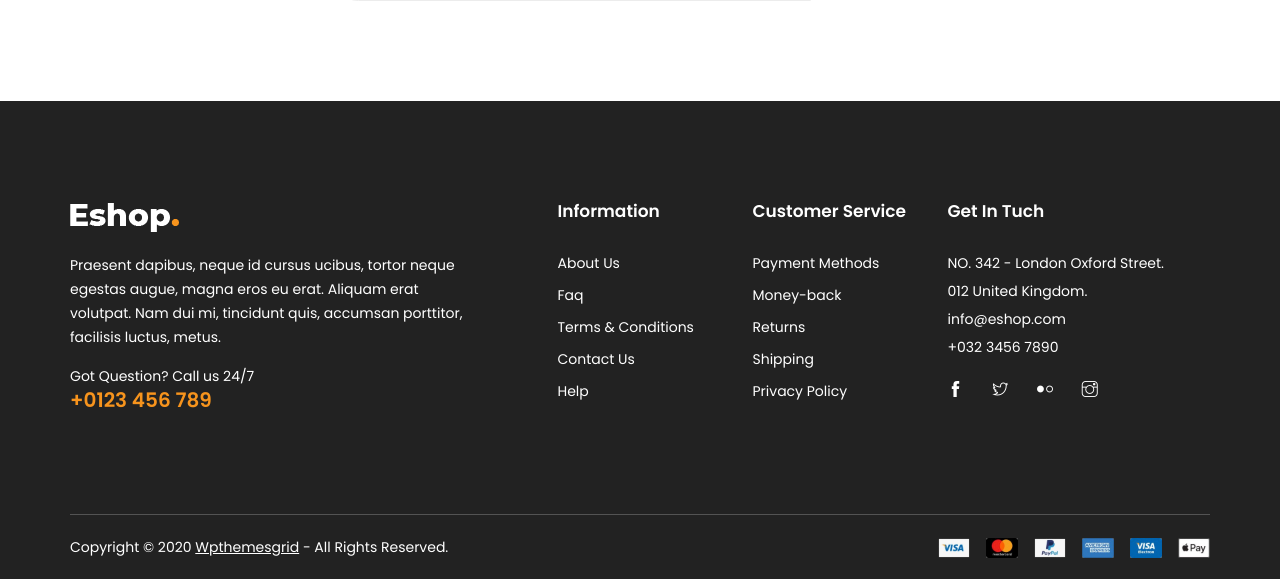
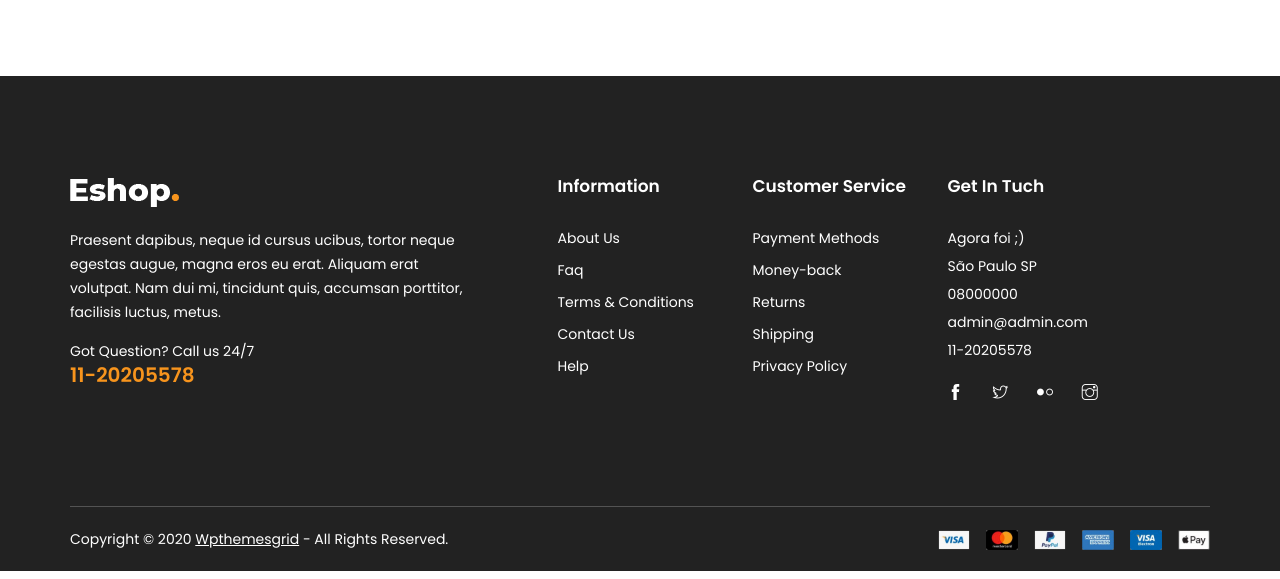
Before and after one commit to rafinhaa/eshop, a CodeIgniter app: page /loja-web/ in a window 1280 px wide. Shown: the part 3529-4108 px from the top of the page. Run offline with CodeIgniter, Linux system fonts and the light colour scheme; data comes from the database, SQL or seed files in the repository; some libraries are stand-ins or nearby versions.

Commit message:
4. Criando layout parte 4

```diff
--- a/application/controllers/Loja.php
+++ b/application/controllers/Loja.php
@@ -3,9 +3,14 @@ defined('BASEPATH') OR exit('No direct script access allowed');
 
 class Loja	extends CI_Controller {
 
+	public function __construct(){
+		parent::__construct();
+		$this->load->model('config_model');
+	}
+
 	public function index()
 	{
-		$data=null;
+		$data['dados']= $this->config_model->getConfig();
 		$this->load->view('loja/template/index', $data);
 	}
 
--- a/application/controllers/admin/Config.php
+++ b/application/controllers/admin/Config.php
@@ -15,7 +15,7 @@ class Config extends CI_Controller {
 
 	public function index()
 	{
-		$this->form_validation->set_rules('titulo', 'Título', 'trim|required|min_length[5]|max_length[12]');
+		$this->form_validation->set_rules('titulo', 'Título', 'trim|required|min_length[5]|max_length[255]');
 		if ($this->form_validation->run() == TRUE) {
 			/*echo '<pre>';
 			print_r($this->input->post());*/
--- a/application/views/loja/template/index.php
+++ b/application/views/loja/template/index.php
@@ -8,7 +8,7 @@
 	<meta http-equiv="X-UA-Compatible" content="IE=edge">
     <meta name="viewport" content="width=device-width, initial-scale=1, shrink-to-fit=no">
 	<!-- Title Tag  -->
-    <title>Eshop - eCommerce HTML5 Template.</title>
+    <title><?= $dados->titulo ?></title>
 	<!-- Favicon -->
 	<link rel="icon" type="image/png" href="<?= base_url('public/images/favicon.png') ?>">
 	<!-- Web Font -->
@@ -69,8 +69,8 @@
 						<!-- Top Left -->
 						<div class="top-left">
 							<ul class="list-main">
-								<li><i class="ti-headphone-alt"></i> +060 (800) 801-582</li>
-								<li><i class="ti-email"></i> support@shophub.com</li>
+								<li><i class="ti-headphone-alt"></i> <?= $dados->telefone ?></li>
+								<li><i class="ti-email"></i> <?= $dados->email ?></li>
 							</ul>
 						</div>
 						<!--/ End Top Left -->
@@ -2297,7 +2297,7 @@
 								<a href="index.html"><img src="<?= base_url('public/images/logo2.png') ?>" alt="#"></a>
 							</div>
 							<p class="text">Praesent dapibus, neque id cursus ucibus, tortor neque egestas augue,  magna eros eu erat. Aliquam erat volutpat. Nam dui mi, tincidunt quis, accumsan porttitor, facilisis luctus, metus.</p>
-							<p class="call">Got Question? Call us 24/7<span><a href="tel:123456789">+0123 456 789</a></span></p>
+							<p class="call">Got Question? Call us 24/7<span><a href="tel:<?= $dados->telefone ?>"><?= $dados->telefone ?></a></span></p>
 						</div>
 						<!-- End Single Widget -->
 					</div>
@@ -2336,10 +2336,11 @@
 							<!-- Single Widget -->
 							<div class="contact">
 								<ul>
-									<li>NO. 342 - London Oxford Street.</li>
-									<li>012 United Kingdom.</li>
-									<li>info@eshop.com</li>
-									<li>+032 3456 7890</li>
+									<li><?= $dados->endereco ?></li>
+									<li><?= $dados->cidade . ' ' . $dados->estado ?></li>
+									<li><?= $dados->cep ?></li>
+									<li><?= $dados->email ?></li>
+									<li><?= $dados->telefone ?></li>
 								</ul>
 							</div>
 							<!-- End Single Widget -->
```
Also changed, not shown: application/migrations/001_users_schema.php.
